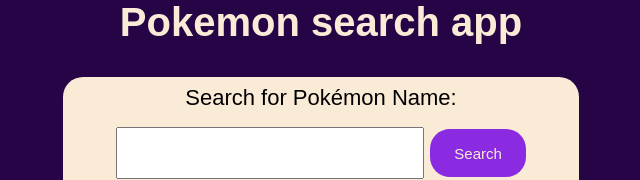
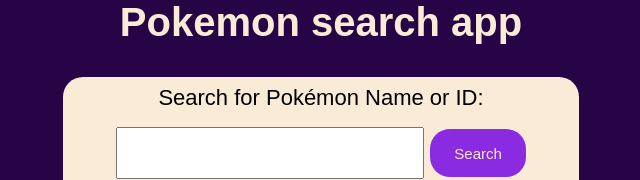
Before and after one commit to CTKOMM2008/Projekat, a plain HTML site: page index.html in a window 1280 px wide. Shown: the top 180 px of the page, without its empty margins (319-959 px from the left). Drawn offline with Linux system fonts and the light colour scheme.

Commit message:
Update index.html

```diff
--- a/index.html
+++ b/index.html
@@ -14,7 +14,7 @@
     <div class="kutija">
         <div class="upper">
             <div>
-                <p>Search for Pokémon Name:</p>
+                <p>Search for Pokémon Name or ID:</p>
             </div>
 
             <form id="search-form">
```
